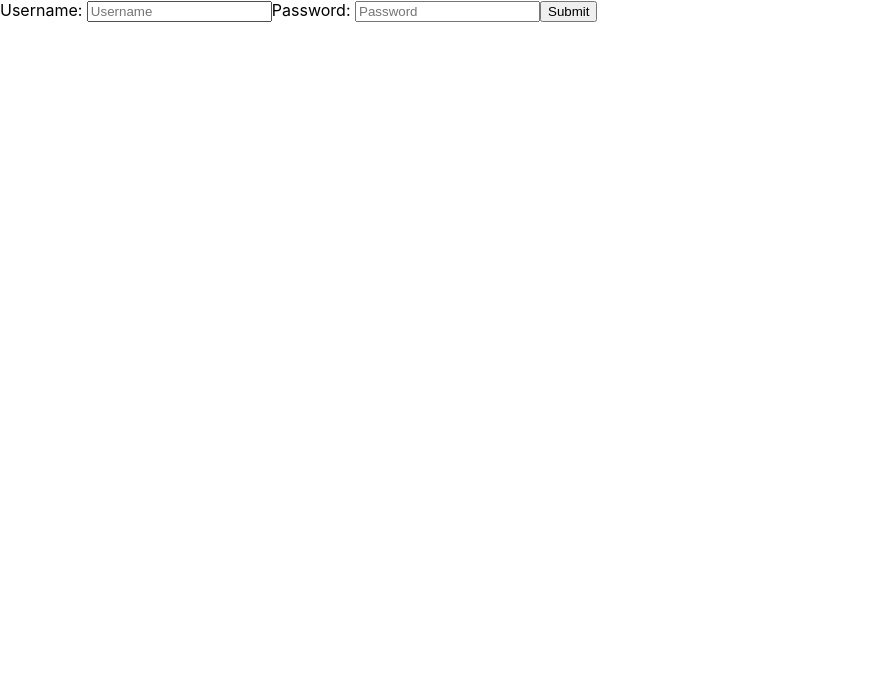
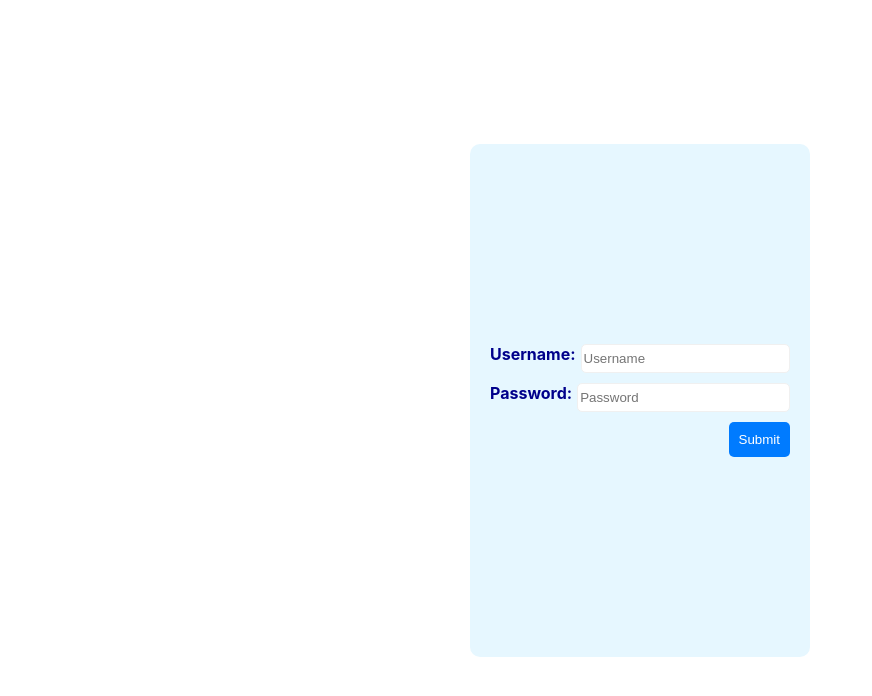
Before and after one commit to ThuyKat/todo-react-apps, a React (Create React App) app: page / in a window 1280 px wide. Shown: the top 696 px of the page, without its empty margins (0-872 px from the left). Built offline with nearby package versions, Linux system fonts and the light colour scheme.

Commit message:
added styles

```diff
--- a/src/Components/CommonComponents/index.js
+++ b/src/Components/CommonComponents/index.js
@@ -54,3 +54,47 @@ export const ThemeButton = styled.button`
     border:none;
     border-radius: 5px;
 `
+export const FormContainer=styled.div`
+    margin:0 auto;
+    height:100vh;
+    display:flex;
+    justify-content:center;
+    align-items:center;
+`
+export const Form = styled.form`
+    padding:200px 20px;
+    min-width:300px;
+    background-color: #E6F7FF;
+    border-radius: 10px;
+        div{
+        margin-bottom:10px;
+        display:flex;
+        justify-content:space-between;
+        gap:5px;
+        label{
+            color:darkblue;
+            font-weight:bolder;
+        }
+        input{
+            width:100%;
+            border-radius:5px;
+            border: solid 0.5px #F0F0F0 ;
+            height:25px;
+
+        }
+    }
+    button{
+        display:block;
+        margin-left:auto;
+        padding: 10px;
+        background-color: #007bff;
+        color: white;
+        border: none;
+        cursor: pointer;
+        border-radius:5px;
+        &:hover {
+            background-color: #0056b3;
+        }
+    }
+
+`
--- a/src/Components/Login/index.js
+++ b/src/Components/Login/index.js
@@ -1,5 +1,6 @@
 import { useState } from "react";
 import TodoList from "../TodoList";
+import { FormContainer,Form } from "../CommonComponents";
 
 function Login(){
     const [formInput,setFormInput] = useState({
@@ -39,17 +40,21 @@ function Login(){
         return <TodoList/>
     }
     return(
-        <div>
+        <FormContainer>
 
-        <form onSubmit={handleOnSubmit}>
+        <Form onSubmit={handleOnSubmit}>
+            <div>
             <label htmlFor="username">Username: </label>
             <input type="text" placeholder="Username" value={formInput.username} name="username" id="username" onChange={handleInputChange}/>
+            </div>
+            <div>
             <label htmlFor="password">Password: </label>
             <input type="password" placeholder="Password" value={formInput.password} name="password" id="password" onChange={handleInputChange}/>
+            </div>
             <button type="submit">Submit</button>
-        </form>
+        </Form>
 
-    </div>
+        </FormContainer>
     )
 }
 
```
